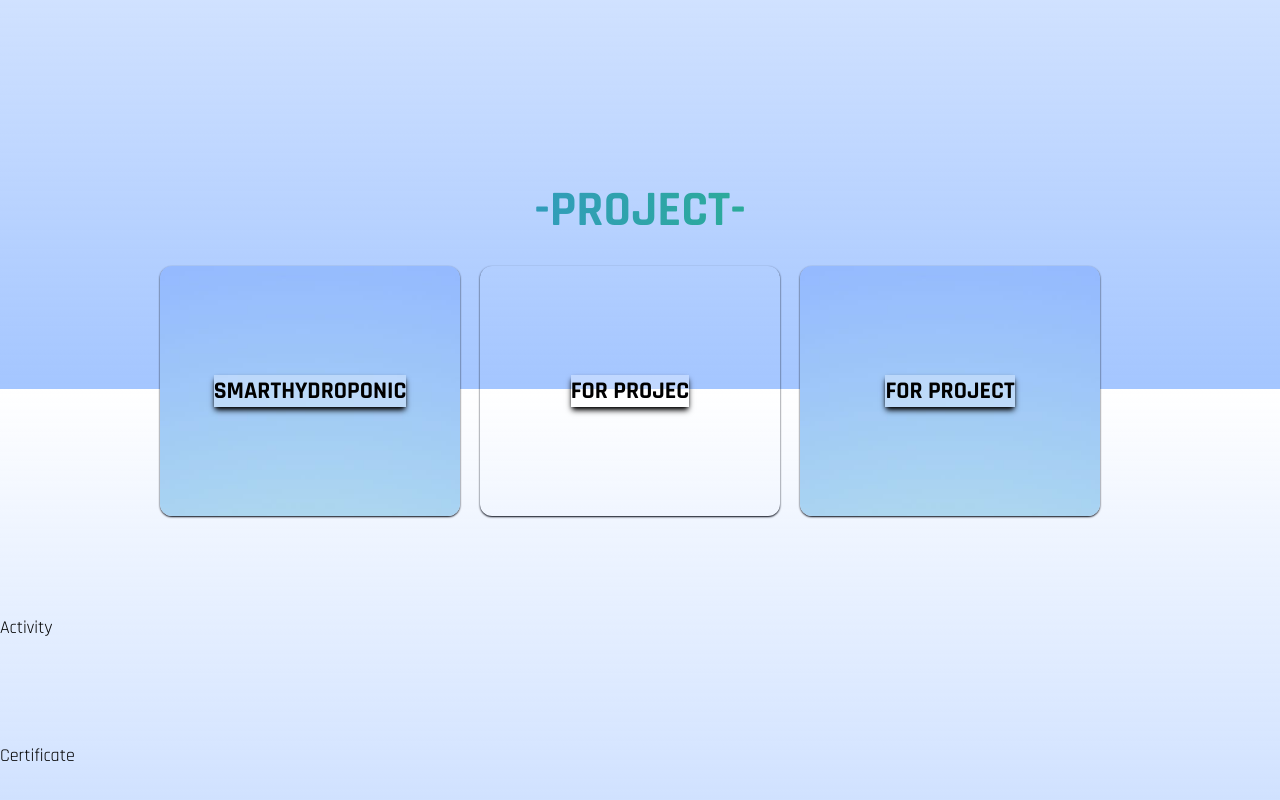
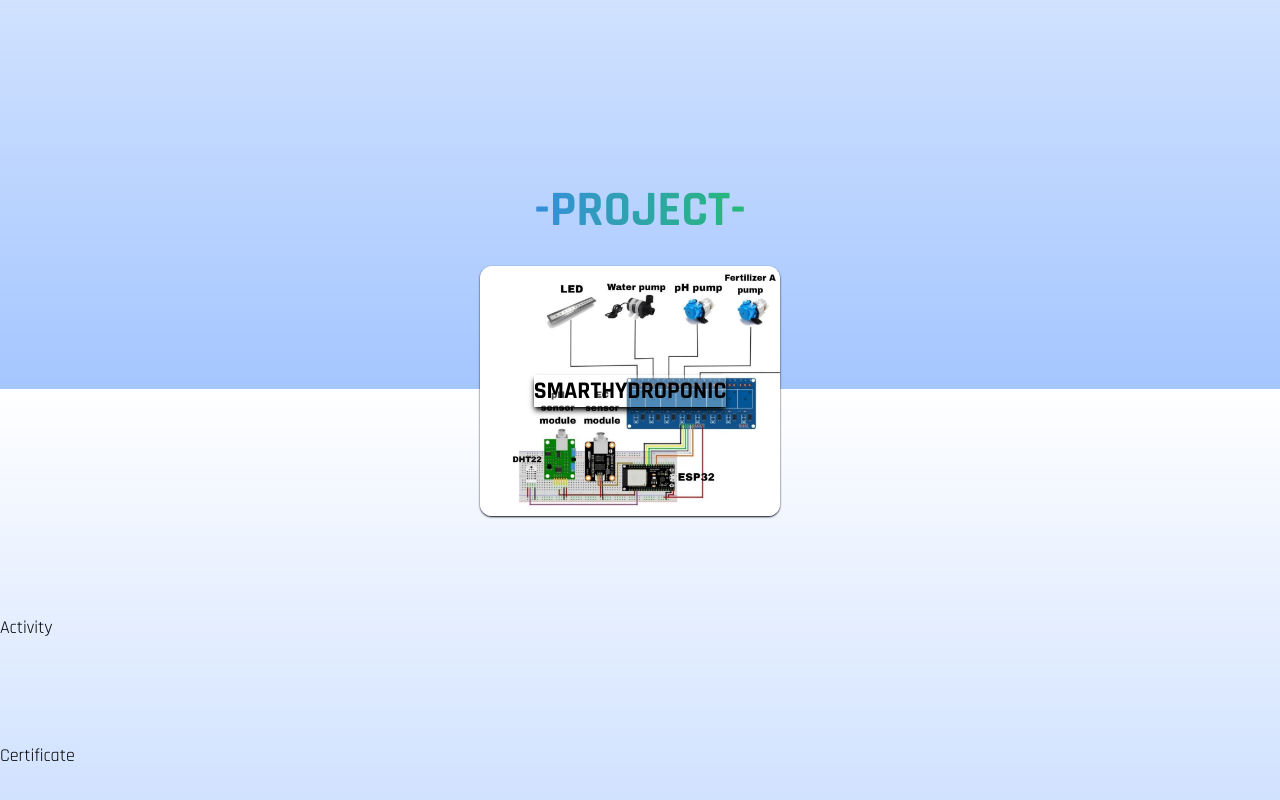
Before and after one commit to chankxow/chankxowPortfolio, a React (Create React App) app: page / in a window 1280 px wide. Shown: the part 2011-2811 px from the top of the page. Built offline with nearby package versions, Linux system fonts and the light colour scheme; the HTML template or start-up script is replaced by a standard one; a web font is replaced by a local one.

Commit message:
Update Project.js

```diff
--- a/src/components/Project.js
+++ b/src/components/Project.js
@@ -18,7 +18,7 @@ const Project = () => {
           -PROJECT-
         </motion.h1>
         <div className="flex flex-col gap-y-10 lg:flex-row h-max">
-      <div className="bg-site bg-cover card mr-[20px] relative w-[300px] h-[250px] aspect-video
+      <div className=" bg-iotproject bg-cover card mr-[20px] relative w-[300px] h-[250px] aspect-video
       rounded-xl flex items-center justify-center
       overflow-hidden shadow-sm shadow-gray-950
       transition-all duration-500 hover:scale-105 hover:shadow-lg hover:shadow-black ">
@@ -36,41 +36,8 @@ const Project = () => {
   </div>
 </div>
 
-<div className="bg-sitet bg-cover card mr-[20px] relative w-[300px] h-[250px] aspect-video
-      rounded-xl flex items-center justify-center
-      overflow-hidden shadow-sm shadow-gray-950
-      transition-all duration-500 hover:scale-105 hover:shadow-lg hover:shadow-black ">
-      <h1 className="text-2xl font-bold text-black shadow-md shadow-black m-auto bg-white/30">FOR PROJEC</h1>
 
-  <div className=" absolute top-0 left-0 h-[100%] w-[100%] padding-[20px]
-   box-border bg-white/80 transition-all opacity-0 duration-[0.3s] hover:opacity-100">
-    <p className="card__title m-5 text-black font-bold">FOR PROJEC</p>
-    <p className="card__description m-5 text-black leading-6">Lorem ipsum dolor sit, amet consectetur adipisicing elit. Quasi, sequi.</p>
-    <a className='p-[5px] mx-auto relative text-gray-400 bg-slate-600 fill-currents w-max
-                    flex justify-center items-center rounded transition-all duration-700 hover:fill-current
-                     hover:text-white hover:bg-gradient-to-tr from-violet-800 pink-500 to-red-500' href="https://github.com/chankxow/Project_matthayom_5">
-                      READ MORE
-                    </a>
-  </div>
-</div>
 
-<div className=" bg-site bg-cover card mr-[20px] relative w-[300px] h-[250px] aspect-video
-      rounded-xl flex items-center justify-center
-      overflow-hidden shadow-sm shadow-gray-950
-      transition-all duration-500 hover:scale-105 hover:shadow-lg hover:shadow-black ">
-      <h1 className="text-2xl font-bold text-black shadow-md shadow-black m-auto bg-white/30">FOR PROJECT</h1>
-
-  <div className="card__content absolute top-0 left-0 h-[100%] w-[100%] padding-[20px]
-   box-border bg-white/80 transition-all opacity-0 duration-[0.3s] hover:opacity-100">
-    <p className="card__title m-5 text-black font-bold">FOR PROJEC</p>
-    <p className="card__description m-5 text-black leading-6">Lorem ipsum dolor sit amet consectetur adipisicing elit. Quasi, tempore.</p>
-    <a className='p-[5px] mx-auto relative text-gray-400 bg-slate-600 fill-currents w-max
-                    flex justify-center items-center rounded transition-all duration-700 hover:fill-current
-                     hover:text-white hover:bg-gradient-to-tr from-violet-800 pink-500 to-red-500' href="https://github.com/chankxow/Project_matthayom_5">
-                      READ MORE
-                    </a>
-  </div>
-</div>
       </div>
 
 
```
